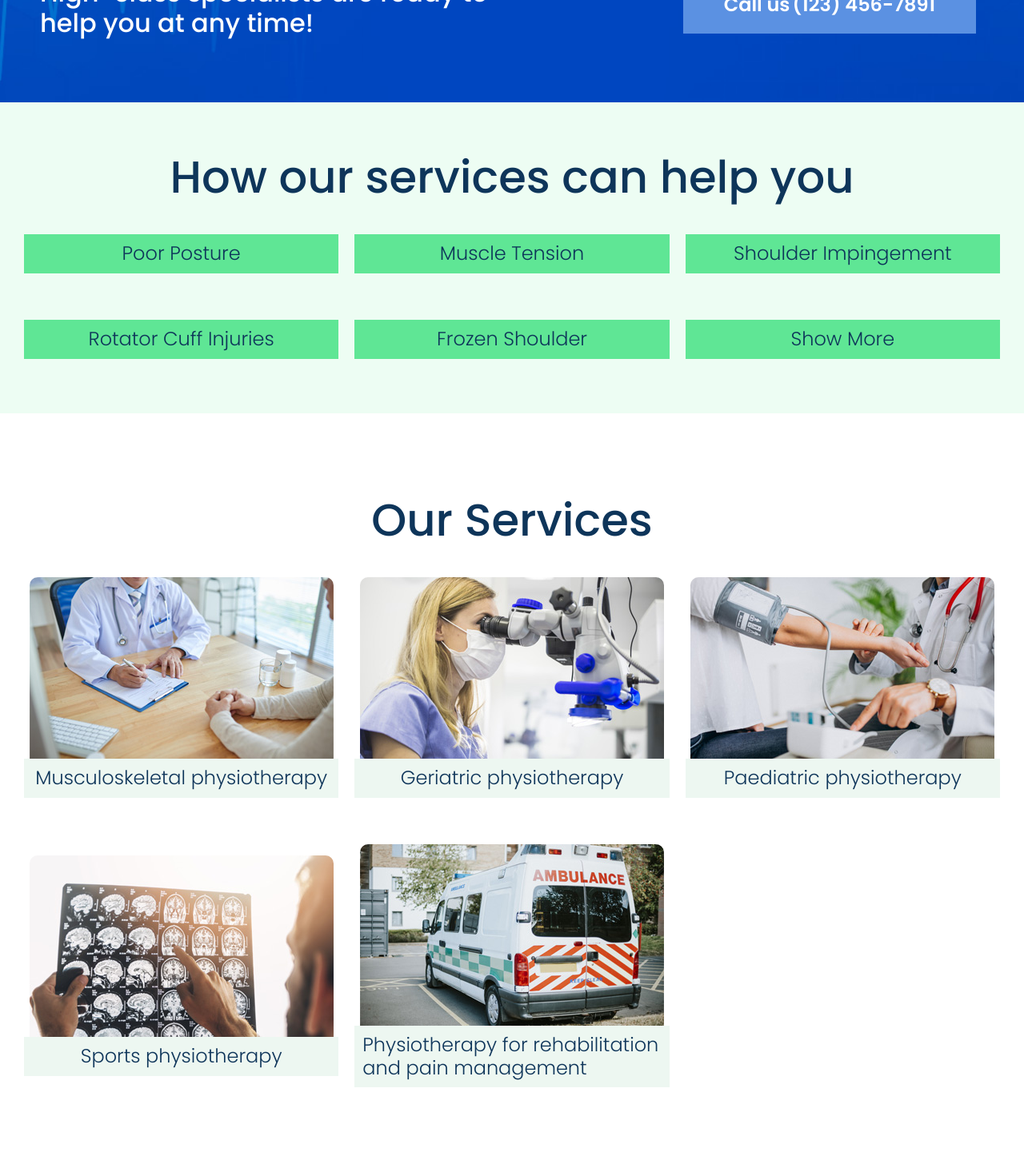
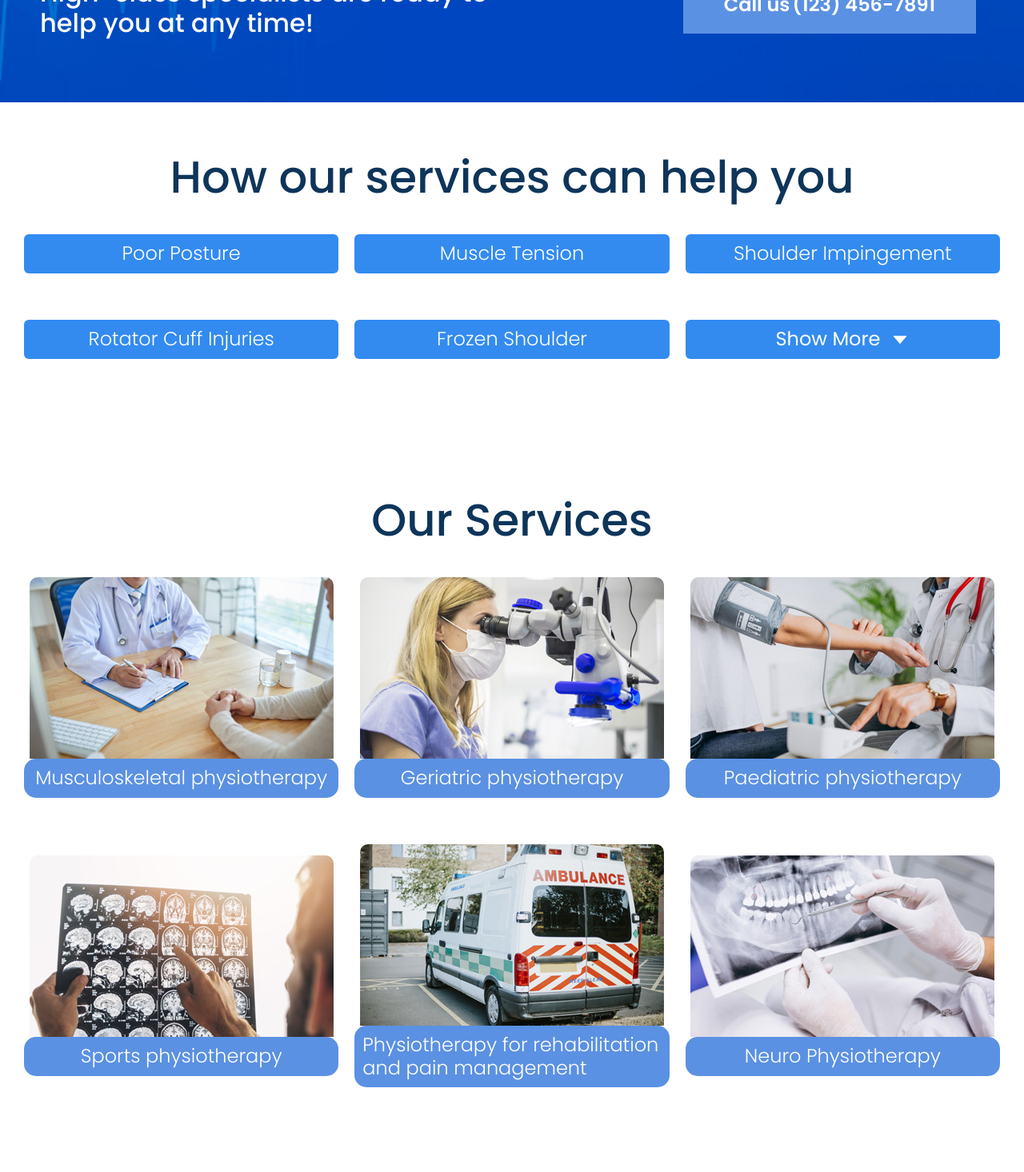
Before and after one commit to vigneshiyergithub/Family-Doctor, a React (Create React App) app: page / in a window 1280 px wide. Shown: the part 900-2366 px from the top of the page at 80% size. Built offline with nearby package versions, Linux system fonts and the light colour scheme.

Commit message:
Updated new services

```diff
--- a/public/index.html
+++ b/public/index.html
@@ -29,7 +29,7 @@
   integrity="sha384-B0vP5xmATw1+K9KRQjQERJvTumQW0nPEzvF6L/Z6nronJ3oUOFUFpCjEUQouq2+l"
   crossorigin="anonymous"
 />
-   <title>Family Doctor</title>
+   <title>Physionest</title>
   </head>
   <body>
     <noscript>You need to enable JavaScript to run this app.</noscript>
--- a/src/components/Services Help/Help.css
+++ b/src/components/Services Help/Help.css
@@ -5,7 +5,7 @@
 	padding: 60px 30px;
 	justify-content: center;
 	align-items: center;
-	background-color: #edfdf3
+	background-color: white
 }
 
 .help-services h1 {
@@ -40,7 +40,9 @@
 
 .help-image h5 {
 	font-size: 1.5rem;
-	background: rgb(95 230 149);
+	background: rgb(51, 139, 240);
+	color: #fff;
+	border-radius: 6px;
 	width: 100%;
 	display: flex;
 	justify-content: center;
--- a/src/components/Services Help/Help.js
+++ b/src/components/Services Help/Help.js
@@ -1,5 +1,5 @@
 import React, {useState} from 'react';
-
+import {AiFillCaretDown, AiFillCaretUp} from 'react-icons/ai';
 import './Help.css';
 
 const helpServices = ['Poor Posture', 'Muscle Tension', 'Shoulder Impingement',
@@ -26,7 +26,7 @@ function HelpServices() {
 				}
 
 				<div className="help-image readMore" onClick={onReadMoreClick}>
-					<h5>{readMore ? 'Show Less' : 'Show More'}</h5>
+					<h5><strong>{readMore ? <>Show Less &nbsp;<AiFillCaretUp /></> : <>Show More &nbsp;<AiFillCaretDown /></>}</strong></h5>
 				</div>
 			</div>
 		</div>
--- a/src/components/Services/Services.css
+++ b/src/components/Services/Services.css
@@ -34,7 +34,9 @@
 
 .image h5 {
 	font-size: 1.5rem;
-	background: rgb(237, 247, 241);
+	background: rgb(91, 145, 226);
+	border-radius: 15px;
+	color: #fff;
 	width: 100%;
 	display: flex;
 	justify-content: center;
--- a/src/components/Services/Services.js
+++ b/src/components/Services/Services.js
@@ -28,6 +28,10 @@ function Services() {
 					<img src="../../img/service5.jpg" alt="service" />
 					<h5>Physiotherapy for rehabilitation and pain management</h5>
 				</div>
+				<div className="image">
+					<img src="../../img/service6.jpg" alt="service" />
+					<h5>Neuro Physiotherapy</h5>
+				</div>
 				{/* <div className="image">
 					<img src="../img/service6.jpg" alt="service" />
 					<h5>Dental Care</h5>
```
